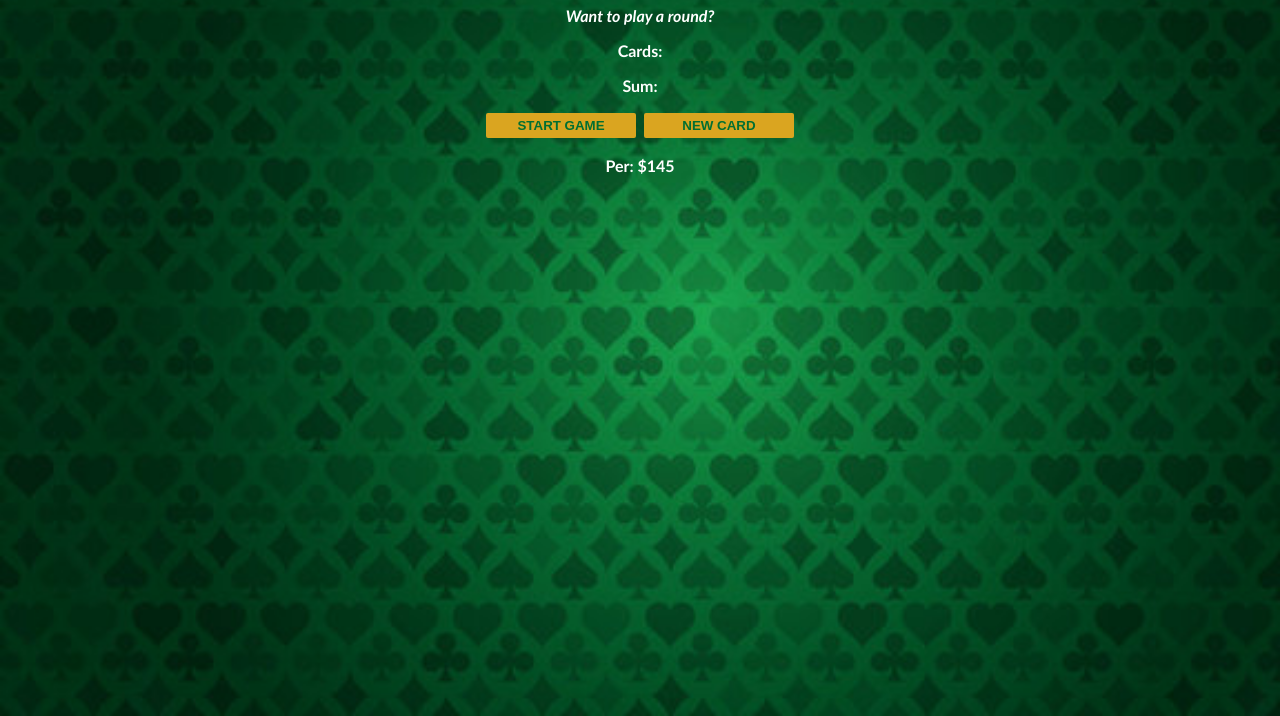
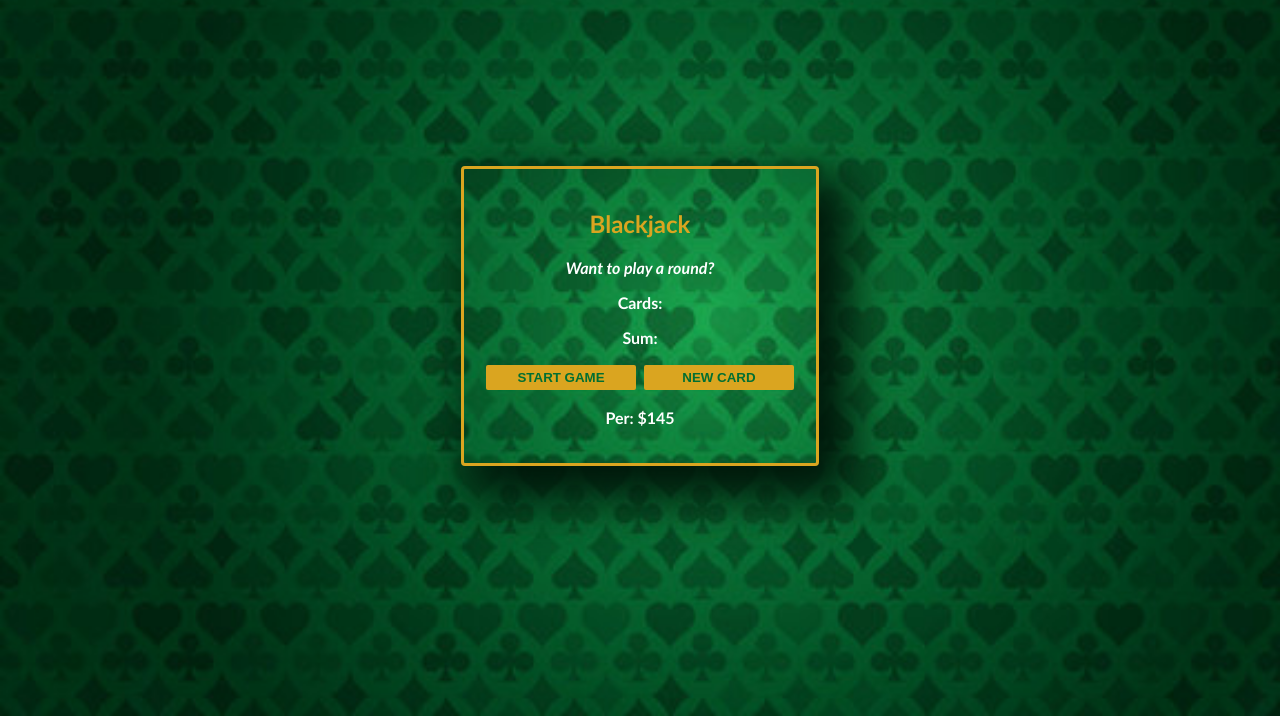
Before and after one commit to Vsinghrathore/Blackjack-game, a plain HTML site: page index.html in a window 1280 px wide. Shown: the part 84-800 px from the top of the page. Drawn offline with Linux system fonts and the light colour scheme.

Commit message:
add some css

```diff
--- a/game.css
+++ b/game.css
@@ -27,7 +27,14 @@ button{
  margin: 2px;
 }
 .box{
+padding: 20px;
+     border: solid goldenrod;
+     border-radius: 4px;
+     box-shadow: 20px 20px 50px 15px rgb(1, 22, 10);
+}
+
+body{
     display: flex;
-     align-items: center;
-     justify-content: center;
+    justify-content: center;
+    align-items: center;
 }
--- a/game.js
+++ b/game.js
@@ -1,3 +1,4 @@
+
 let player = {
     name: " Per",
     chips: 145
--- a/index.html
+++ b/index.html
@@ -3,8 +3,11 @@
     <link rel="stylesheet" href="game.css" />
   </head>
   <body>
+    <section>
+
+
     <div class="box">
-      <div>
+      <div class="innerbox">
       <h1>Blackjack</h1>
     <p id="message-el">Want to play a round?</p>
     <p id="cards-el">Cards:</p>
@@ -15,6 +18,6 @@
     <script src="game.js"></script>
     </div>
     </div>
-
+    </section>
   </body>
 </html>
```
